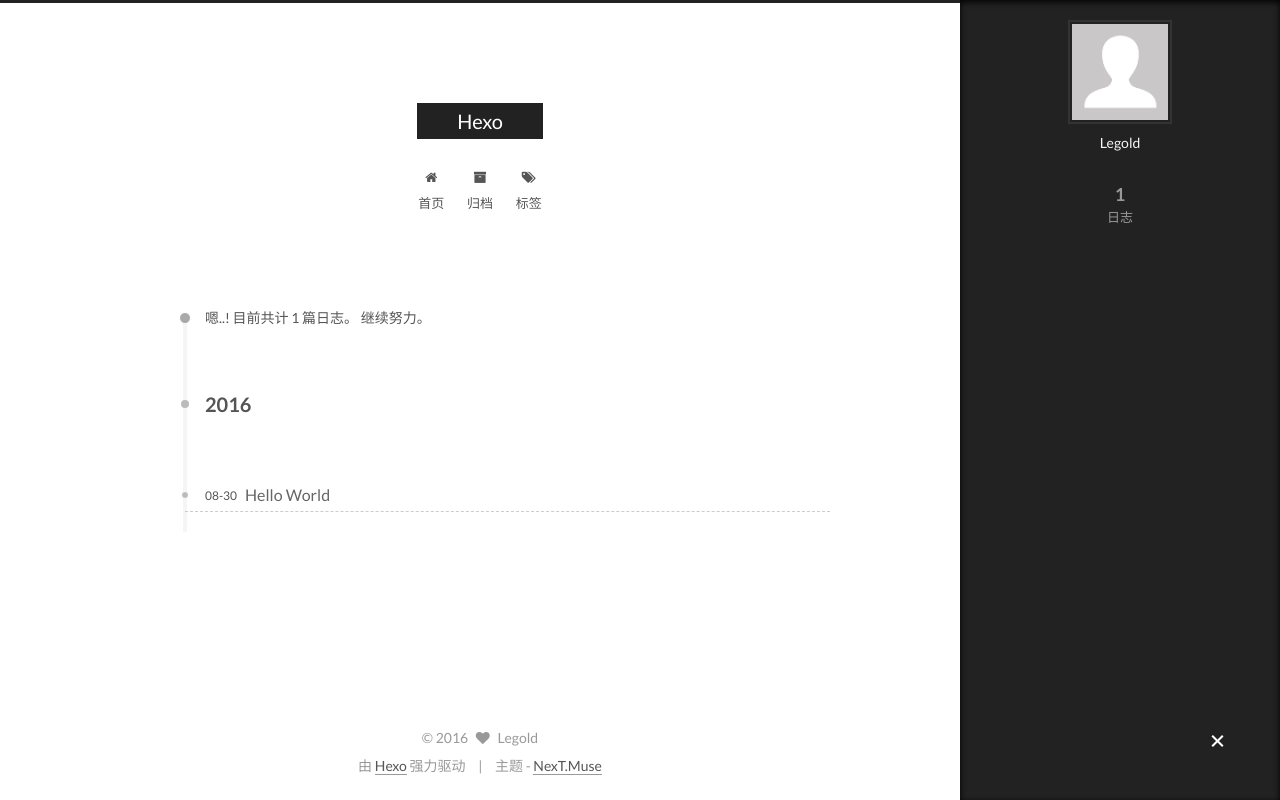
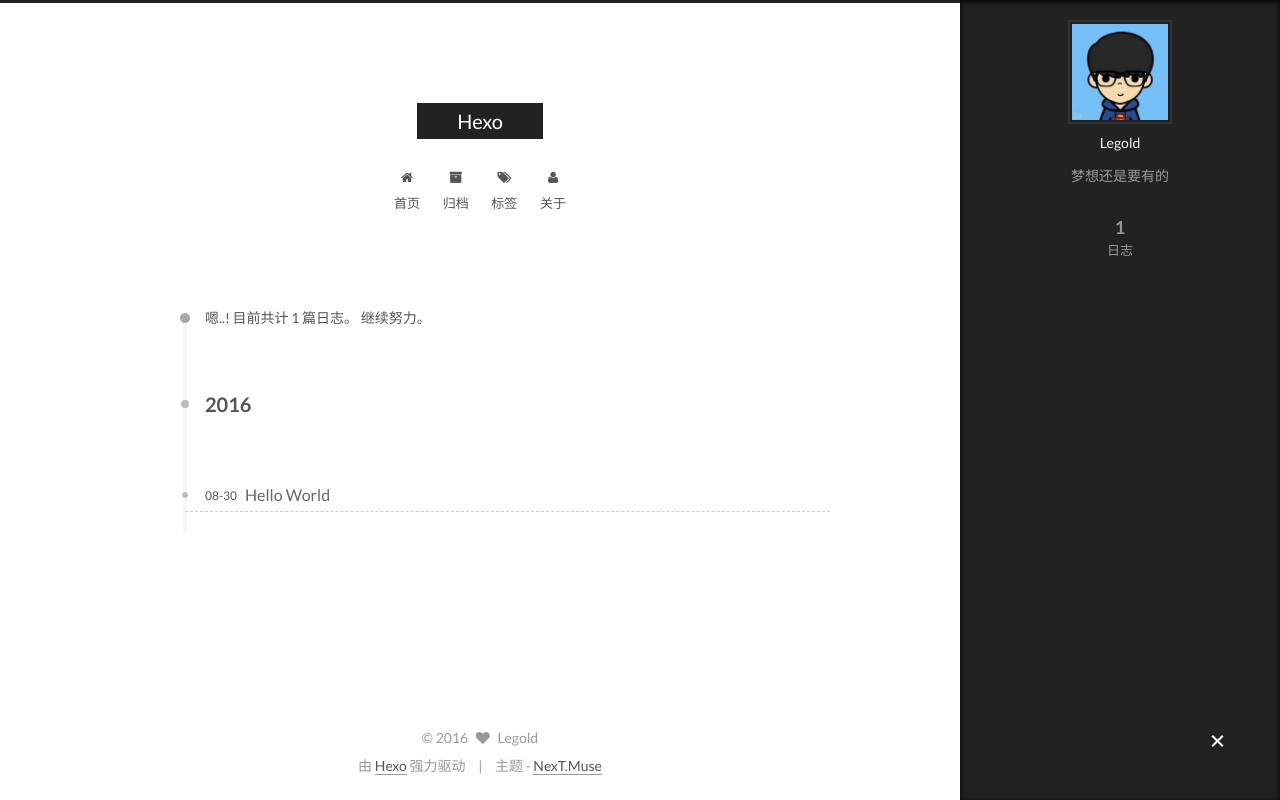
Before and after one commit to legold/legold.github.io, a plain HTML site: page archives/2016/08/index.html in a window 1280 px wide. Both pictures are taken after a click on the element 1217 px from the left and 741 px from the top of the page. Drawn offline with Linux system fonts and the light colour scheme.

Commit message:
Site updated: 2016-08-31 11:48:19

```diff
--- a/archives/2016/08/index.html
+++ b/archives/2016/08/index.html
@@ -84,12 +84,15 @@
 
 
 
+<meta name="description" content="梦想还是要有的">
 <meta property="og:type" content="website">
 <meta property="og:title" content="Hexo">
 <meta property="og:url" content="http://yoursite.com/archives/2016/08/index.html">
 <meta property="og:site_name" content="Hexo">
+<meta property="og:description" content="梦想还是要有的">
 <meta name="twitter:card" content="summary">
 <meta name="twitter:title" content="Hexo">
+<meta name="twitter:description" content="梦想还是要有的">
 
 
 
@@ -191,6 +194,16 @@
               <i class="menu-item-icon fa fa-fw fa-tags"></i> <br />
 
             标签
+          </a>
+        </li>
+
+
+        <li class="menu-item menu-item-about">
+          <a href="/about" rel="section">
+
+              <i class="menu-item-icon fa fa-fw fa-user"></i> <br />
+
+            关于
           </a>
         </li>
 
@@ -301,10 +314,10 @@
       <section class="site-overview sidebar-panel  sidebar-panel-active ">
         <div class="site-author motion-element" itemprop="author" itemscope itemtype="http://schema.org/Person">
           <img class="site-author-image" itemprop="image"
-               src="/images/avatar.gif"
+               src="/uploads/avatar.jpg"
                alt="Legold" />
           <p class="site-author-name" itemprop="name">Legold</p>
-          <p class="site-description motion-element" itemprop="description"></p>
+          <p class="site-description motion-element" itemprop="description">梦想还是要有的</p>
         </div>
         <nav class="site-state motion-element">
           <div class="site-state-item site-state-posts">
--- a/css/main.css
+++ b/css/main.css
@@ -1548,7 +1548,7 @@
   width: 4px;
   height: 4px;
   border-radius: 50%;
-  background: #f97ec3;
+  background: #cba41a;
 }
 .links-of-blogroll {
   font-size: 13px;
```
Also changed, not shown: 2016/08/30/hello-world/index.html (+12 -2 lines), archives/2016/index.html (+15 -2 lines), archives/index.html (+15 -2 lines), index.html (+15 -2 lines), uploads/avatar.jpg (added).
